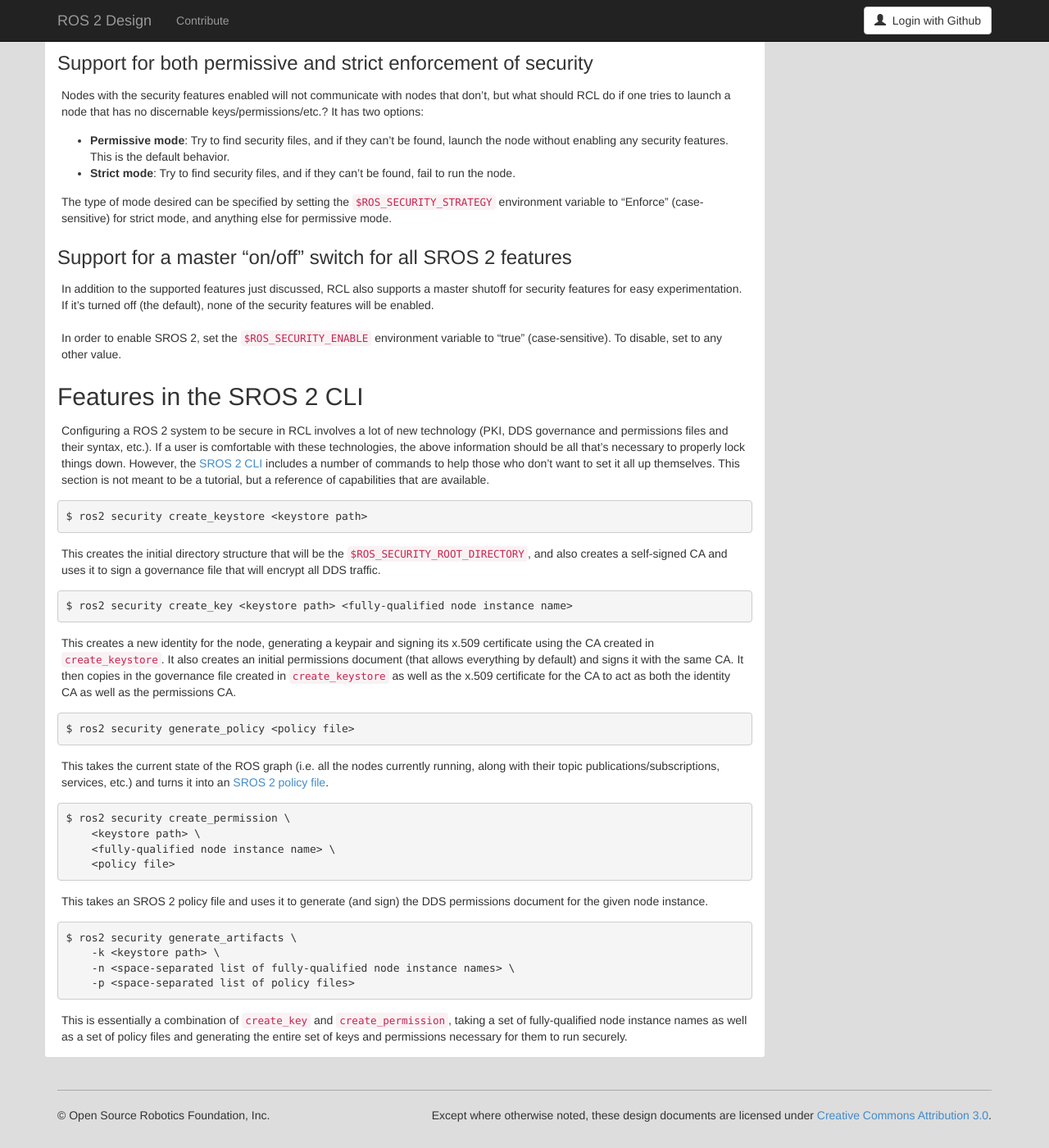
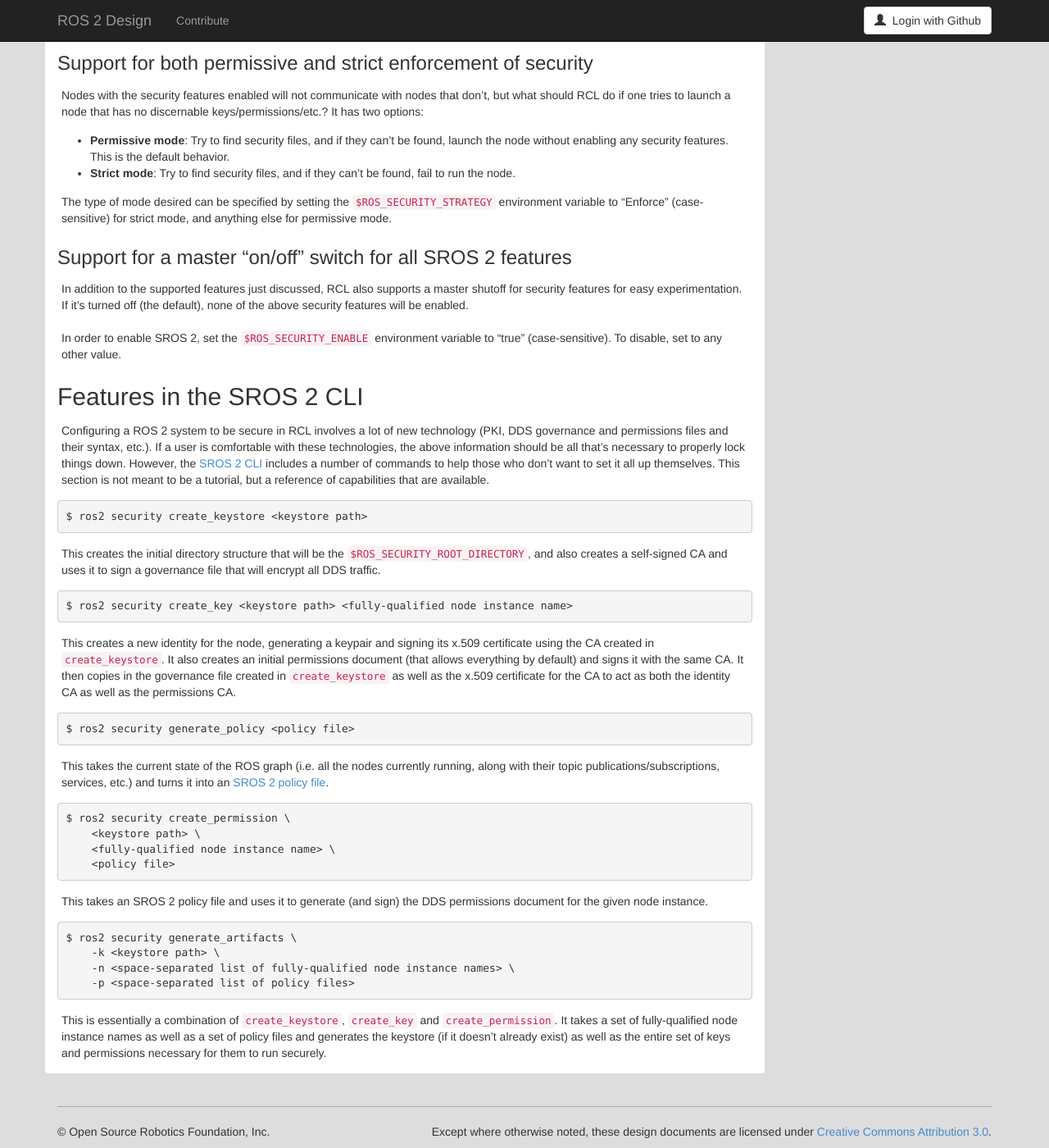
Before and after one commit to ros2/design, a Jekyll site: the page built from articles/ros2_dds_security.md, in a window 1280 px wide and 1400 px high, scrolled down 3030 px. Shown: the whole window at 82% size. Built offline with Jekyll 4.4.1, drawn with Linux system fonts in a browser that asks for light colours; nearby versions of some CDN libraries.

Commit message:
`generate_artifacts` also encompasses `create_keystore`
Signed-off-by: Kyle Fazzari <kyle@canonical.com>

```diff
--- a/articles/ros2_dds_security.md
+++ b/articles/ros2_dds_security.md
@@ -172,7 +172,7 @@
 ### Support for a master "on/off" switch for all SROS 2 features
 
 In addition to the supported features just discussed, RCL also supports a master shutoff for security features for easy experimentation.
-If it's turned off (the default), none of the security features will be enabled.
+If it's turned off (the default), none of the above security features will be enabled.
 
 In order to enable SROS 2, set the `$ROS_SECURITY_ENABLE` environment variable to "true" (case-sensitive).
 To disable, set to any other value.
@@ -216,7 +216,8 @@
         -n <space-separated list of fully-qualified node instance names> \
         -p <space-separated list of policy files>
 
-This is essentially a combination of `create_key` and `create_permission`, taking a set of fully-qualified node instance names as well as a set of policy files and generating the entire set of keys and permissions necessary for them to run securely.
+This is essentially a combination of `create_keystore`, `create_key` and `create_permission`.
+It takes a set of fully-qualified node instance names as well as a set of policy files and generates the keystore (if it doesn't already exist) as well as the entire set of keys and permissions necessary for them to run securely.
 
 
 [dds_security]: https://www.omg.org/spec/DDS-SECURITY/1.1/PDF
```
